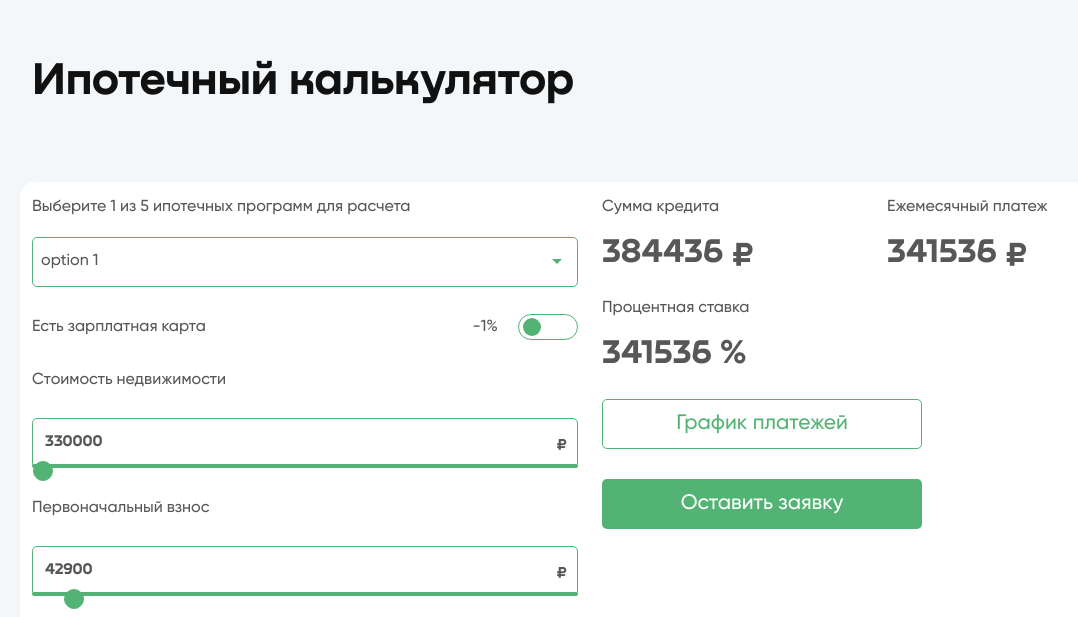
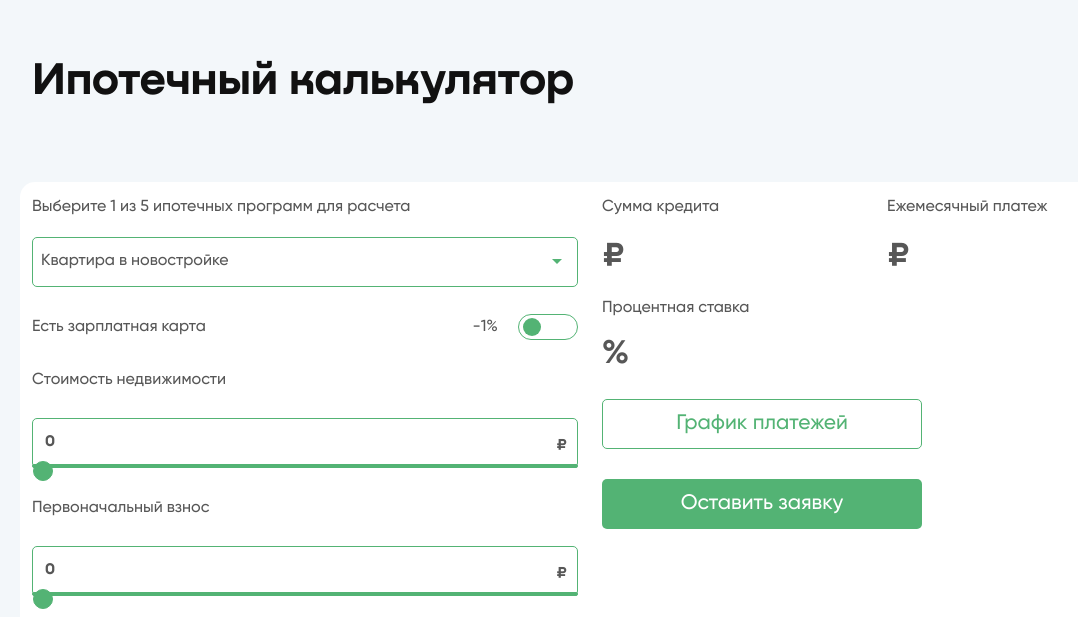
Before and after one commit to maxgrigoriew/mortgage-calculator, a Vue app: page / in a window 1280 px wide. Shown: the part 183-800 px from the top of the page, without its empty margins (50-1128 px from the left). Built offline with nearby package versions, Linux system fonts and the light colour scheme.

Commit message:
added scroll styles

```diff
--- a/src/App.vue
+++ b/src/App.vue
@@ -38,6 +38,7 @@
                            </div>
                         </div>
                      </div>
+
                      <div class="range col-12">
                         <div class="range__title">
                            Стоимость недвижимости
@@ -52,12 +53,13 @@
                            </div>
                            <input class="range__inner-input"
                                   type="range"
-                                  min="1000000"
-                                  max="6000000"
+                                  min="0"
+                                  max="100000"
                                   v-model="obj.price"
                            >
                         </div>
                      </div>
+
                      <div class="range col-12">
                         <div class="range__title">
                            Первоначальный взнос
@@ -66,14 +68,14 @@
                            <div class="range__inner-top">
                               <input type="text"
                                      class="range__inner-text"
-                                     v-model.trim.number="initialPrice"
+                                     v-model.trim.number="obj.initial"
                               >
                               <span class="range__inner-icon">₽</span>
                            </div>
                            <input class="range__inner-input"
                                   type="range"
-                                  min="10"
-                                  max="60"
+                                  min="0"
+                                  max="99000"
                                   v-model="obj.initial"
                            >
                         </div>
@@ -93,7 +95,7 @@
                            <input class="range__inner-input"
                                   type="range"
                                   min="1"
-                                  max="60"
+                                  max="12"
                                   v-model="obj.months"
                            >
                         </div>
@@ -104,15 +106,15 @@
                   <div class="row">
                      <div class="info col-lg-6">
                         <span class="info__title">Сумма кредита</span>
-                        <span class="info__price">{{ allPrice }} ₽</span>
+                        <span class="info__price">{{  }} ₽</span>
                      </div>
                      <div class="info col-lg-6">
                         <span class="info__title">Ежемесячный платеж</span>
-                        <span class="info__price">{{ getMonthPay }} ₽</span>
+                        <span class="info__price">{{  }} ₽</span>
                      </div>
                      <div class="info col-lg-6">
                         <span class="info__title">Процентная ставка</span>
-                        <span class="info__price">{{ getMonthPay }} %</span>
+                        <span class="info__price">{{  }} %</span>
                      </div>
                      <div class="info col-12">
                         <button class="info__button info__button--light">График платежей</button>
@@ -123,16 +125,6 @@
                   </div>
                </div>
             </div>
-            <!--            <pre>-->
-            <!--                  {{ obj.price }}-->
-            <!--                  {{ obj.initial }}-->
-            <!--                  {{ obj.months }}-->
-            <!--                  (Стоимость автомобиля - Первоначальный взнос) * ((Процентная ставка *-->
-            <!--                  (1 + Процентная ставка)^Срок кредита в месяцах) / ((1 + Процентная ставка)^Срок кредита в месяцах - 1))-->
-
-            <!--                  const monthPay = (price - initial) * ((0.035 * Math.pow((1 + 0.035), months)) /-->
-            <!--                  (Math.pow((1 + 0.035), months) - 1));-->
-            <!--               </pre>-->
          </div>
 
       </div>
@@ -150,14 +142,15 @@ export default {
    data() {
       return {
          obj: {
-            price: 330000,
-            initial: 13,
+            price: 0,
+            initial: 0,
             months: 1,
             value: 0,
          },
          options: [
-            {name: 'option 1', value: 1},
-            {name: 'option 2', value: 2},
+            {name: 'Квартира в новостройке', procent: 5.7, value: 1},
+            {name: 'Квартира на вторичном рынке', procent: 10.4, value: 2},
+            {name: 'Купить дом', procent: 4.4, value: 3},
          ],
          optionName: '112',
          checked: false,
@@ -165,28 +158,13 @@ export default {
       };
    },
    methods: {
-      optionSelected(option) {
-         this.optionName = option.name;
-      },
       selectChange(value) {
          console.log('123',value.name);
          this.selected = value
       }
    },
    computed: {
-      getMonthPay() {
-         console.log((this.obj.price - this.initialPrice));
-         let sumMonth = (this.obj.price - this.obj.initial) * ((0.035 * Math.pow((1 + 0.035), this.obj.months)) /
-             (Math.pow((1 + 0.035), this.obj.months) - 1));
-         sumMonth = Math.floor(sumMonth);
-         return sumMonth;
-      },
-      initialPrice() {
-         return Math.floor(this.obj.price * this.obj.initial / 100);
-      },
-      allPrice() {
-         return this.initialPrice + this.obj.months * this.getMonthPay;
-      },
+
    },
 };
 </script>
--- a/src/assets/scss/main.scss
+++ b/src/assets/scss/main.scss
@@ -3,6 +3,24 @@
 @import "vars";
 @import "grid";
 @import "global";
+
+*::-webkit-scrollbar {
+  width: 8px;
+}
+
+*::-webkit-scrollbar-track {
+  background: $green-color;
+}
+
+*::-webkit-scrollbar-thumb {
+  background-color: #fff;
+  border-radius: 5px;
+  border: 1px solid $green-color;
+}
+* {
+  scrollbar-width: thin;
+  scrollbar-color: $green-color #fff;
+}
 body {
   font-family: $Gilroy-400;
   font-style: normal;
--- a/src/components/isSelect.vue
+++ b/src/components/isSelect.vue
@@ -10,7 +10,7 @@
           :class="{open: open}"
           @click="open = !open"
       >
-         {{ selected.name }}
+         <div class="selected__title"> {{ selected.name }}</div>
       </div>
       <div
           class="items"
@@ -22,7 +22,8 @@
              :key="i"
              @click="selected=option; open=false; $emit('option', option)"
          >
-            {{ option.name }}
+            <div class="item__title"> {{ option.name }}</div>
+            <div class="item__procent"> {{ option.procent }}</div>
          </div>
       </div>
    </div>
@@ -49,13 +50,12 @@ export default {
    },
    mounted() {
       this.$emit('option', this.selected);
-      console.log(this.selected.name);
    },
 };
 </script>
-<style scoped>
+<style scoped lang="scss">
 .selected {
-   height: 50px;
+   min-height: 50px;
 }
 .custom-select {
    position: relative;
@@ -102,7 +102,6 @@ export default {
    width: 0;
    height: 0;
 }
-
 .items {
    border-radius: 0px 0px 6px 6px;
    overflow: hidden;
@@ -114,16 +113,34 @@ export default {
    left: 0;
    right: 0;
    z-index: 10;
+   min-height: 100px;
+   max-height: 100px;
+   overflow-y: scroll;
 }
 .item {
-   padding-left: 10px;
+   padding: 0 10px;
    cursor: pointer;
    user-select: none;
-}
-.item:hover {
-   background-color: #53b374;
+   display: flex;
+   justify-content: space-between;
+   align-items: center;
+   scrollbar-color: #53b374 #fff;
+   scrollbar-width: thin;
+
+   &__procent {
+      color: #53B374FF;
+      font-weight: 500;
+   }
+   &:hover {
+      background-color: #53b374;
+      color: #fff;
+      & .item__procent {
+         color: #fff;
+      }
+   }
 }
 .selectHide {
    display: none;
 }
+
 </style>
```
